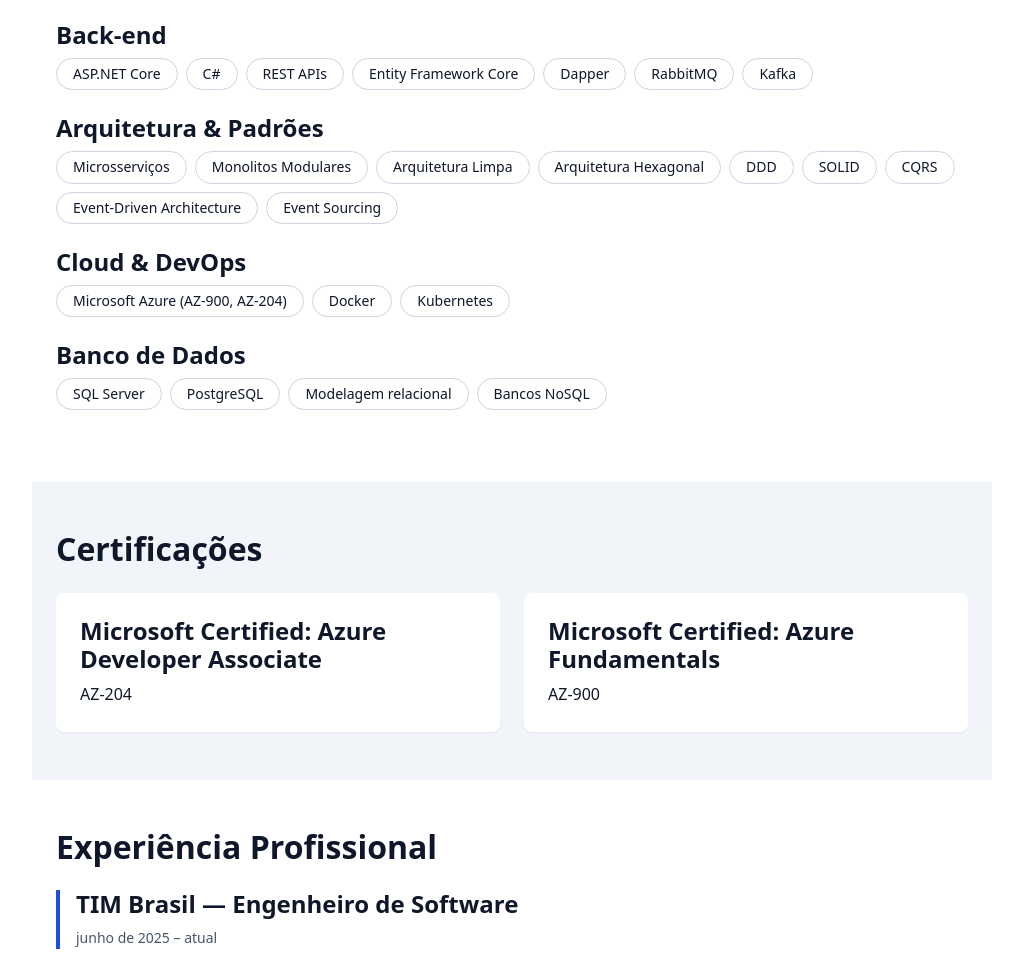
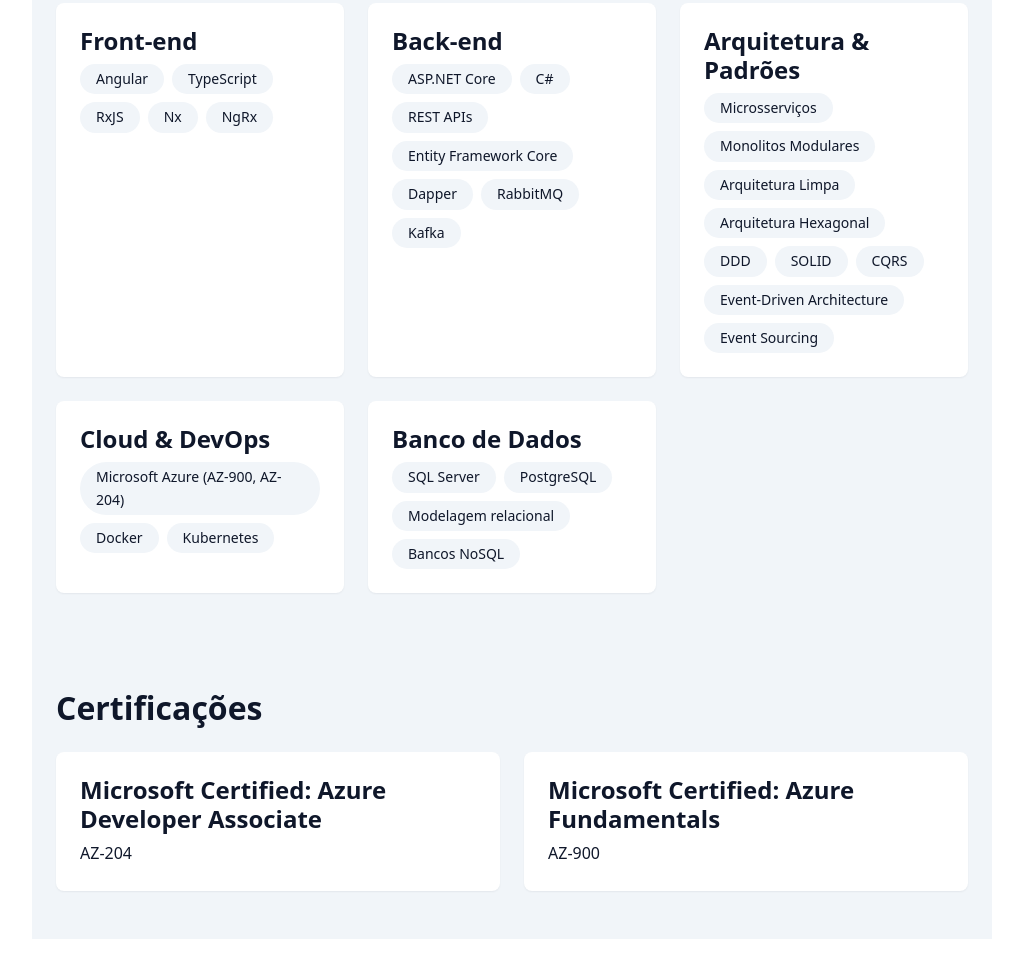
Before and after one commit to VitorEspinoza/ds881-curriculo-GRR20235366, a website: page src/index.html in a window 1280 px wide. Shown: the part 760-1720 px from the top of the page, without its empty margins (128-1151 px from the left). Drawn offline with Linux system fonts and the light colour scheme.

Commit message:
style: implementa layout, tema e componentes visuais do currículo

```diff
--- a/src/assets/css/style.css
+++ b/src/assets/css/style.css
@@ -1,9 +1,13 @@
+html {
+  scroll-behavior: smooth;
+  scroll-padding-top: 72px;
+}
+
 body {
   font-family: var(--font-family-base);
   font-size: var(--font-size-base);
   color: var(--color-text);
   background-color: var(--color-bg);
-  scroll-behavior: smooth;
 }
 
 h1,
@@ -21,6 +25,12 @@ h2 {
 h3 {
   font-size: var(--font-size-xl);
   margin-bottom: var(--space-2);
+}
+
+a:focus-visible,
+button:focus-visible {
+  outline: 2px solid var(--color-primary);
+  outline-offset: 2px;
 }
 
 main section {
@@ -77,6 +87,13 @@ main section:nth-child(even) {
 /* Hero */
 .hero {
   text-align: center;
+  background-color: var(--color-bg-alt);
+  padding-top: var(--space-8);
+  padding-bottom: var(--space-8);
+}
+
+.hero h1 {
+  font-size: var(--font-size-3xl);
 }
 
 .hero-title {
@@ -123,6 +140,7 @@ main section:nth-child(even) {
 .button-secondary {
   border: 1px solid var(--color-border);
   color: var(--color-text);
+  background-color: var(--color-bg);
 }
 
 .button-secondary:hover,
@@ -132,8 +150,27 @@ main section:nth-child(even) {
 }
 
 /* Skills */
+.skills {
+  display: grid;
+  grid-template-columns: repeat(auto-fit, minmax(240px, 1fr));
+  gap: var(--space-5);
+  background-color: var(--color-bg-alt);
+}
+
+.skills h2 {
+  grid-column: 1 / -1;
+}
+
 .skill-group {
-  margin-bottom: var(--space-5);
+  background-color: var(--color-bg);
+  border-radius: var(--radius-md);
+  box-shadow: var(--shadow-sm);
+  padding: var(--space-5);
+  transition: box-shadow 0.2s ease;
+}
+
+.skill-group:hover {
+  box-shadow: var(--shadow-md);
 }
 
 .skill-list {
@@ -143,8 +180,7 @@ main section:nth-child(even) {
 }
 
 .skill-list li {
-  background-color: var(--color-bg);
-  border: 1px solid var(--color-border);
+  background-color: var(--color-bg-alt);
   border-radius: var(--radius-full);
   padding: var(--space-1) var(--space-4);
   font-size: var(--font-size-sm);
@@ -163,14 +199,35 @@ main section:nth-child(even) {
   border-radius: var(--radius-md);
   box-shadow: var(--shadow-sm);
   padding: var(--space-5);
+  transition: box-shadow 0.2s ease;
 }
 
-/* Experience / Education */
-.experience-item,
-.education-item {
+.certification-item:hover {
+  box-shadow: var(--shadow-md);
+}
+
+/* Experience */
+.experience-item {
+  position: relative;
   border-left: 4px solid var(--color-primary);
-  padding-left: var(--space-4);
+  padding-left: var(--space-5);
   margin-bottom: var(--space-6);
+}
+
+.experience-item:last-child {
+  margin-bottom: 0;
+}
+
+.experience-item::before {
+  content: "";
+  position: absolute;
+  top: 4px;
+  left: -8px;
+  width: 14px;
+  height: 14px;
+  border-radius: var(--radius-full);
+  background-color: var(--color-primary);
+  border: 2px solid var(--color-bg);
 }
 
 .experience-period,
@@ -183,6 +240,25 @@ main section:nth-child(even) {
 .experience-item p,
 .education-item p {
   margin-bottom: var(--space-2);
+}
+
+/* Education / Formação */
+.education-list {
+  display: grid;
+  grid-template-columns: repeat(auto-fit, minmax(260px, 1fr));
+  gap: var(--space-5);
+}
+
+.education-item {
+  background-color: var(--color-bg);
+  border-radius: var(--radius-md);
+  box-shadow: var(--shadow-sm);
+  padding: var(--space-5);
+  transition: box-shadow 0.2s ease;
+}
+
+.education-item:hover {
+  box-shadow: var(--shadow-md);
 }
 
 /* Languages */
```
